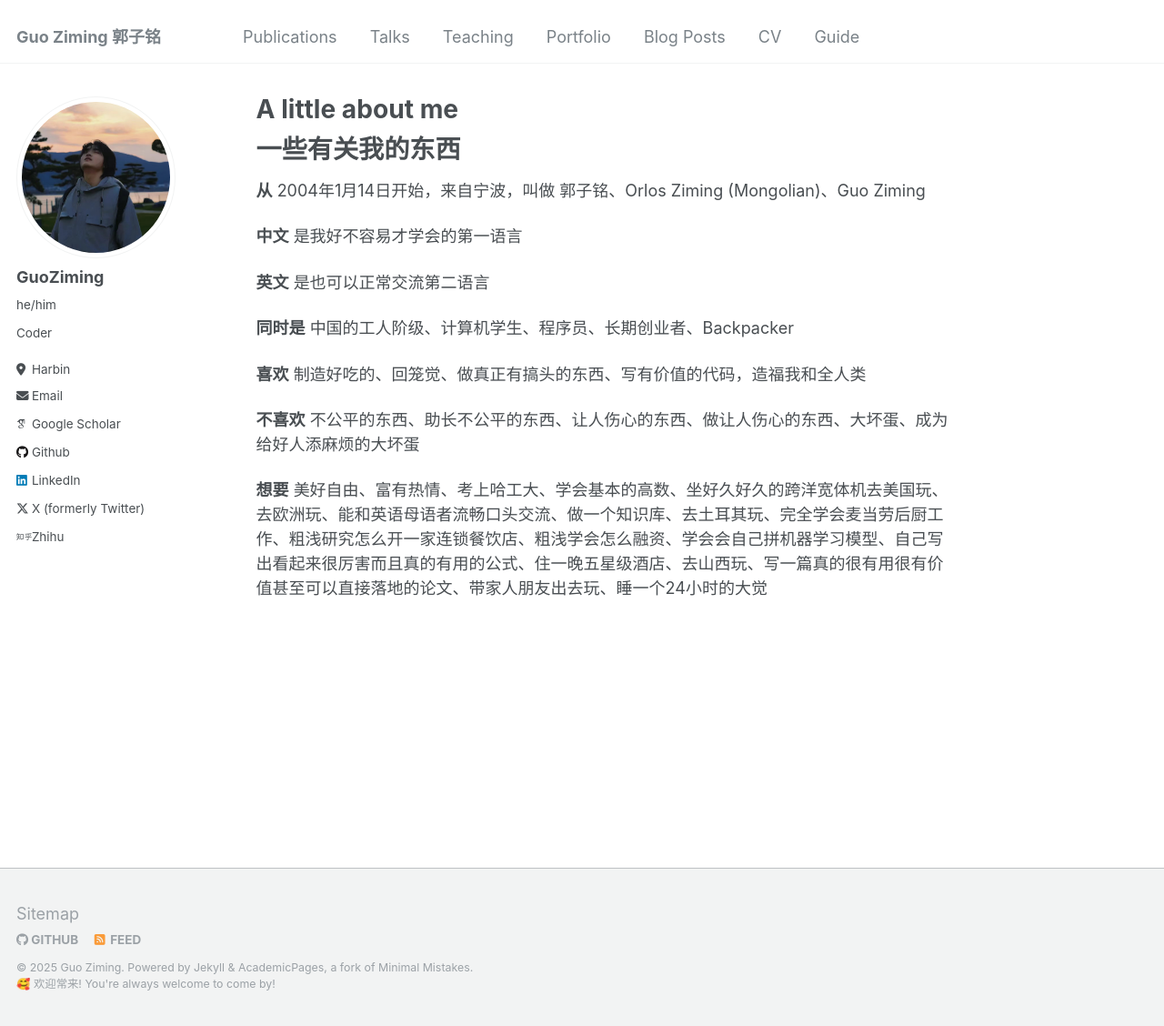
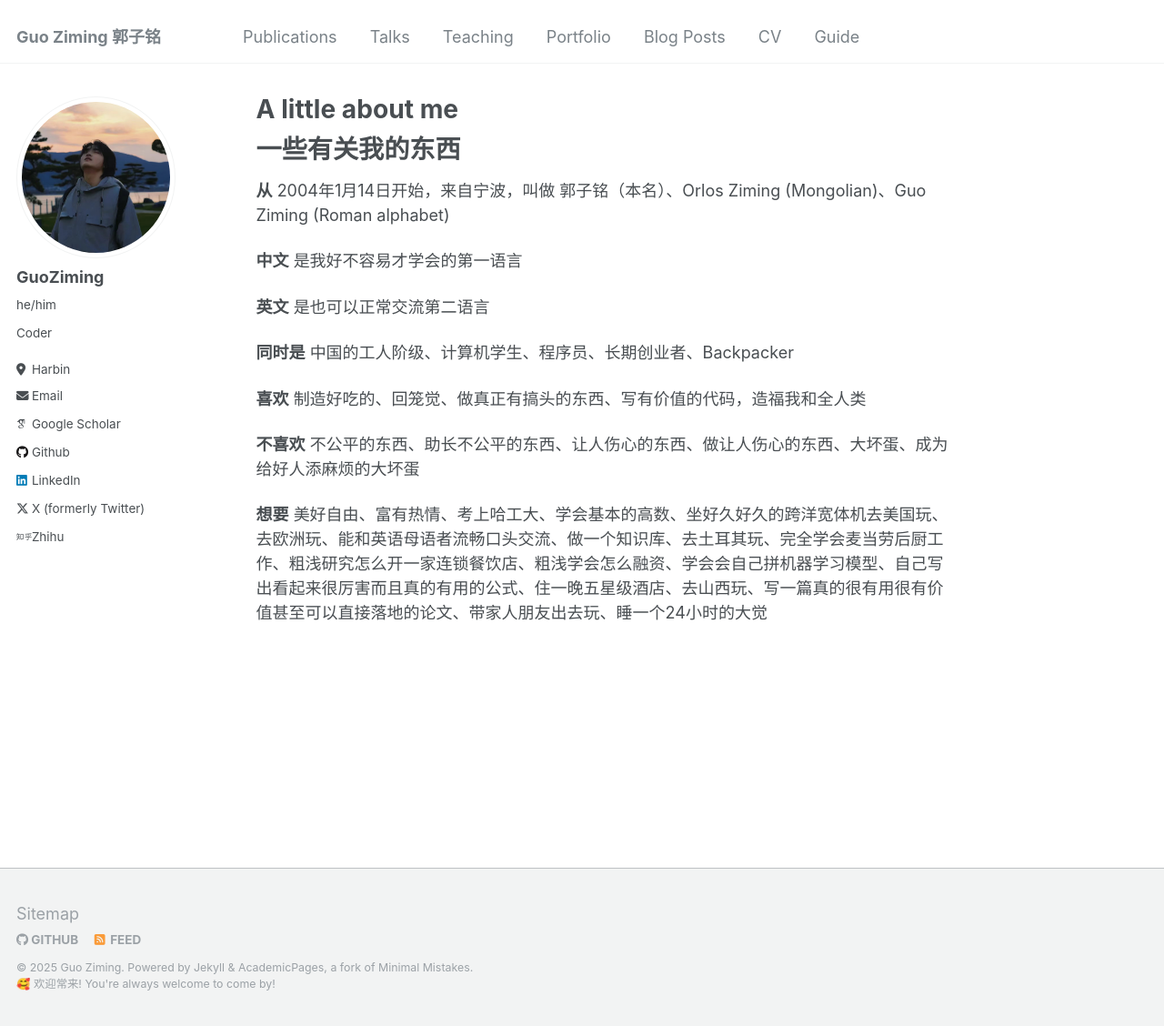
Before and after one commit to mcxiaoxiao/mcxiaoxiao.github.io, a Jekyll site: the page built from _pages/about.md, in a window 1280 px wide and 1128 px high. Shown: the whole window at 91% size. Built offline with Jekyll 4.4.1, drawn with Linux system fonts in a browser that asks for light colours; some web fonts are replaced.

Commit message:
Update about.md

```diff
--- a/_pages/about.md
+++ b/_pages/about.md
@@ -10,7 +10,7 @@ redirect_from:
 # 一些有关我的东西
 
 
-**从** 2004年1月14日开始，来自宁波，叫做 郭子铭、Orlos Ziming (Mongolian)、Guo Ziming
+**从** 2004年1月14日开始，来自宁波，叫做 郭子铭（本名）、Orlos Ziming (Mongolian)、Guo Ziming (Roman alphabet)
 
 **中文** 是我好不容易才学会的第一语言
 
```
